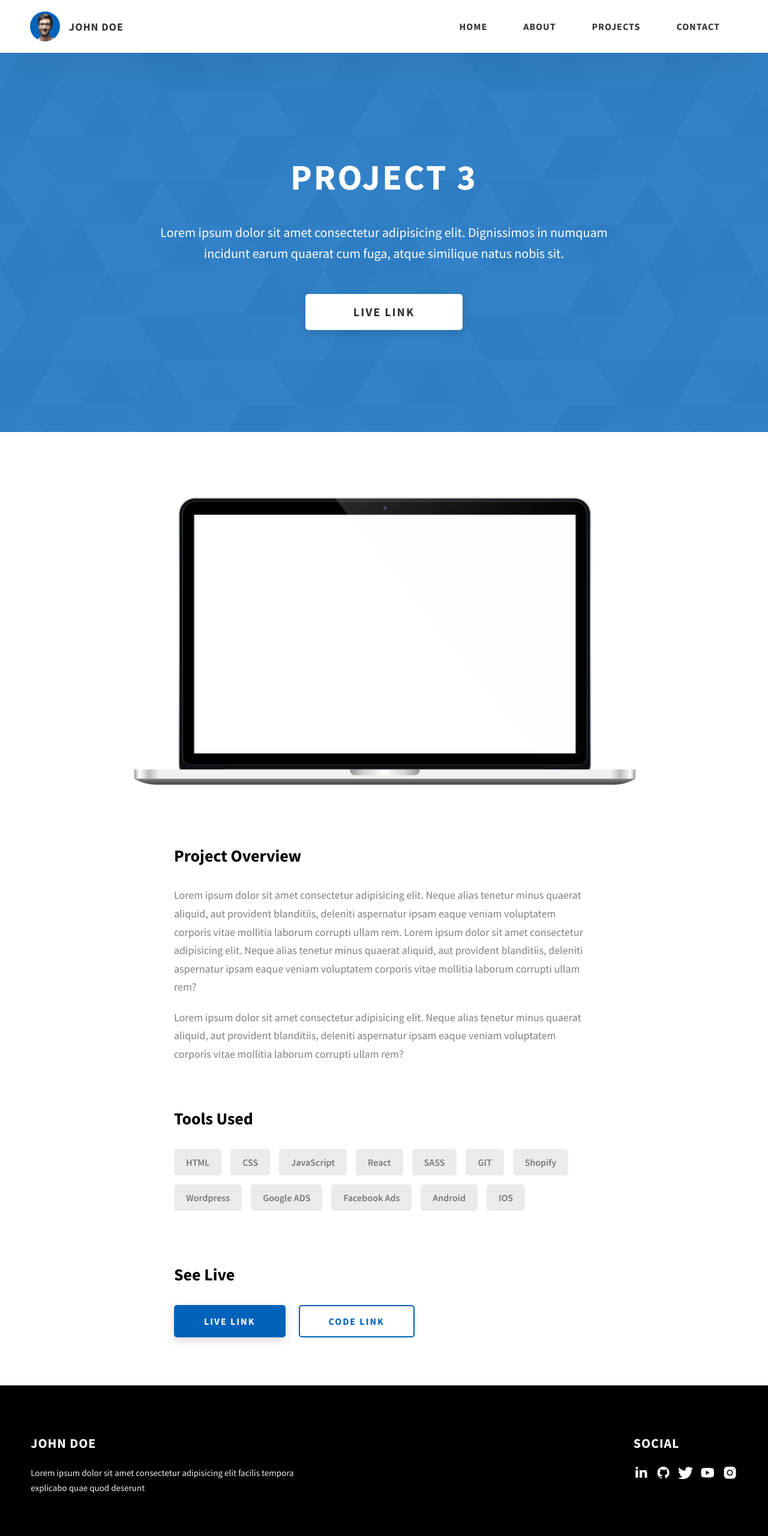
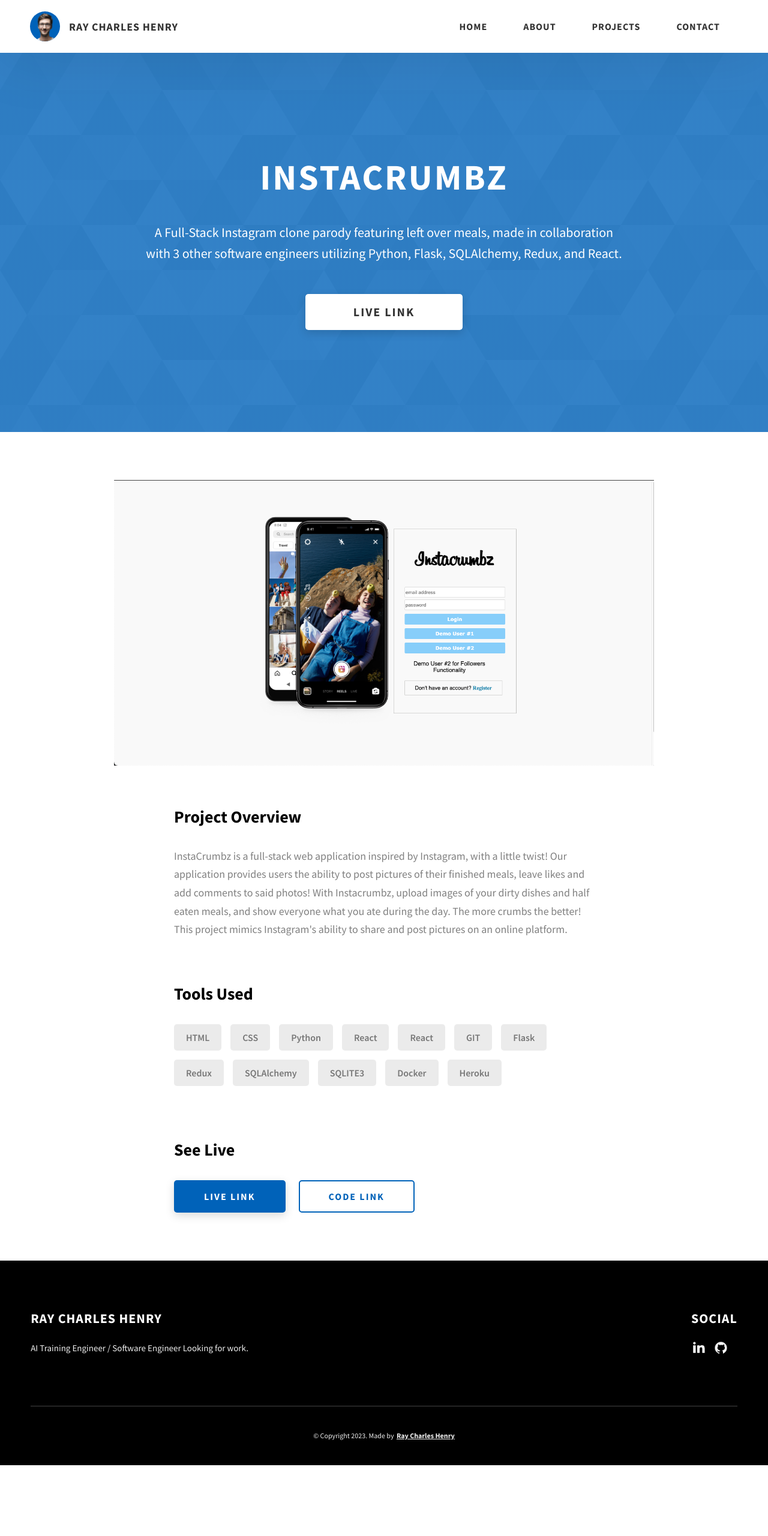
Before and after one commit to RayC206/RayC206.github.io, a website: page project-3.html in a window 1280 px wide. Shown: the top 2560 px of the page at 60% size. After the commit the page ends 2442 px from the top, so only its background shows below. Drawn offline with Linux system fonts and the light colour scheme.

Commit message:
instacrumbz project page complete

```diff
--- a/project-3.html
+++ b/project-3.html
@@ -4,7 +4,7 @@
     <meta charset="UTF-8" />
     <meta name="viewport" content="width=device-width, initial-scale=1.0" />
     <meta http-equiv="X-UA-Compatible" content="ie=edge" />
-    <title>Case Study of Project 3</title>
+    <title>Case Study of Instacrumbz</title>
     <meta name="description" content="Case study page of Project" />
 
     <link rel="stylesheet" href="css/style.css" />
@@ -27,7 +27,7 @@
               class="header__logo-img"
             />
           </div>
-          <span class="header__logo-sub">John Doe</span>
+          <span class="header__logo-sub">Ray Charles Henry</span>
         </div>
         <div class="header__main">
           <ul class="header__links">
@@ -84,16 +84,14 @@
     </header>
     <section class="project-cs-hero">
       <div class="project-cs-hero__content">
-        <h1 class="heading-primary">Project 3</h1>
+        <h1 class="heading-primary">Instacrumbz</h1>
         <div class="project-cs-hero__info">
           <p class="text-primary">
-            Lorem ipsum dolor sit amet consectetur adipisicing elit. Dignissimos
-            in numquam incidunt earum quaerat cum fuga, atque similique natus
-            nobis sit.
+            A Full-Stack Instagram clone parody featuring left over meals, made in collaboration with 3 other software engineers utilizing Python, Flask, SQLAlchemy, Redux, and React.
           </p>
         </div>
         <div class="project-cs-hero__cta">
-          <a href="#" class="btn btn--bg" target="_blank">Live Link</a>
+          <a href="https://instacrumbz.herokuapp.com/login" class="btn btn--bg" target="_blank">Live Link</a>
         </div>
       </div>
     </section>
@@ -102,7 +100,7 @@
         <div class="project-details__content">
           <div class="project-details__showcase-img-cont">
             <img
-              src="./assets/jpeg/project-mockup-example.jpeg"
+              src="./assets/png/instacrumbzHome.png"
               alt="Project Image"
               class="project-details__showcase-img"
             />
@@ -111,20 +109,21 @@
             <div class="project-details__desc">
               <h3 class="project-details__content-title">Project Overview</h3>
               <p class="project-details__desc-para">
-                Lorem ipsum dolor sit amet consectetur adipisicing elit. Neque
+                <!-- Lorem ipsum dolor sit amet consectetur adipisicing elit. Neque
                 alias tenetur minus quaerat aliquid, aut provident blanditiis,
                 deleniti aspernatur ipsam eaque veniam voluptatem corporis vitae
                 mollitia laborum corrupti ullam rem. Lorem ipsum dolor sit amet
                 consectetur adipisicing elit. Neque alias tenetur minus quaerat
                 aliquid, aut provident blanditiis, deleniti aspernatur ipsam
                 eaque veniam voluptatem corporis vitae mollitia laborum corrupti
-                ullam rem?
+                ullam rem? -->
               </p>
               <p class="project-details__desc-para">
-                Lorem ipsum dolor sit amet consectetur adipisicing elit. Neque
-                alias tenetur minus quaerat aliquid, aut provident blanditiis,
-                deleniti aspernatur ipsam eaque veniam voluptatem corporis vitae
-                mollitia laborum corrupti ullam rem?
+                InstaCrumbz is a full-stack web application inspired by Instagram, with a little twist! Our application provides users the ability to post pictures of their finished meals, leave likes and add comments to said photos!
+
+                With Instacrumbz, upload images of your dirty dishes and half eaten meals, and show everyone what you ate during the day. The more crumbs the better!
+
+                This project mimics Instagram's ability to share and post pictures on an online platform.
               </p>
             </div>
             <div class="project-details__tools-used">
@@ -132,28 +131,28 @@
               <div class="skills">
                 <div class="skills__skill">HTML</div>
                 <div class="skills__skill">CSS</div>
-                <div class="skills__skill">JavaScript</div>
+                <div class="skills__skill">Python</div>
                 <div class="skills__skill">React</div>
-                <div class="skills__skill">SASS</div>
+                <div class="skills__skill">React</div>
                 <div class="skills__skill">GIT</div>
-                <div class="skills__skill">Shopify</div>
-                <div class="skills__skill">Wordpress</div>
-                <div class="skills__skill">Google ADS</div>
-                <div class="skills__skill">Facebook Ads</div>
-                <div class="skills__skill">Android</div>
-                <div class="skills__skill">IOS</div>
+                <div class="skills__skill">Flask</div>
+                <div class="skills__skill">Redux</div>
+                <div class="skills__skill">SQLAlchemy</div>
+                <div class="skills__skill">SQLITE3</div>
+                <div class="skills__skill">Docker</div>
+                <div class="skills__skill">Heroku</div>
               </div>
             </div>
             <div class="project-details__links">
               <h3 class="project-details__content-title">See Live</h3>
               <a
-                href="#"
+                href="https://instacrumbz.herokuapp.com/login"
                 class="btn btn--med btn--theme project-details__links-btn"
                 target="_blank"
                 >Live Link</a
               >
               <a
-                href="#"
+                href="https://github.com/avenida714/instacrumbz"
                 class="btn btn--med btn--theme-inv project-details__links-btn"
                 target="_blank"
                 >Code Link</a
@@ -171,21 +170,21 @@
               <span>Social</span>
             </h2>
             <div class="main-footer__social-cont">
-              <a target="_blank" rel="noreferrer" href="#">
+              <a target="_blank" rel="noreferrer" href="https://www.linkedin.com/in/ray-charles-henry/">
                 <img
                   class="main-footer__icon"
                   src="./assets/png/linkedin-ico.png"
                   alt="icon"
                 />
               </a>
-              <a target="_blank" rel="noreferrer" href="#">
+              <a target="_blank" rel="noreferrer" href="https://github.com/RayC206">
                 <img
                   class="main-footer__icon"
                   src="./assets/png/github-ico.png"
                   alt="icon"
                 />
               </a>
-              <a target="_blank" rel="noreferrer" href="#">
+              <!-- <a target="_blank" rel="noreferrer" href="#">
                 <img
                   class="main-footer__icon"
                   src="./assets/png/twitter-ico.png"
@@ -205,22 +204,21 @@
                   src="./assets/png/insta-ico.png"
                   alt="icon"
                 />
-              </a>
+              </a> -->
             </div>
           </div>
           <div class="main-footer__row main-footer__row-2">
-            <h4 class="heading heading-sm text-lt">John Doe</h4>
+            <h4 class="heading heading-sm text-lt">Ray Charles Henry</h4>
             <p class="main-footer__short-desc">
-              Lorem ipsum dolor sit amet consectetur adipisicing elit facilis
-              tempora explicabo quae quod deserunt
+              AI Training Engineer / Software Engineer Looking for work.
             </p>
           </div>
         </div>
 
         <div class="main-footer__lower">
-          &copy; Copyright 2021. Made by
-          <a rel="noreferrer" target="_blank" href="https://rammaheshwari.com"
-            >Ram Maheshwari</a
+          &copy; Copyright 2023. Made by
+          <a rel="noreferrer" target="_blank" href=""
+            >Ray Charles Henry</a
           >
         </div>
       </div>
```
